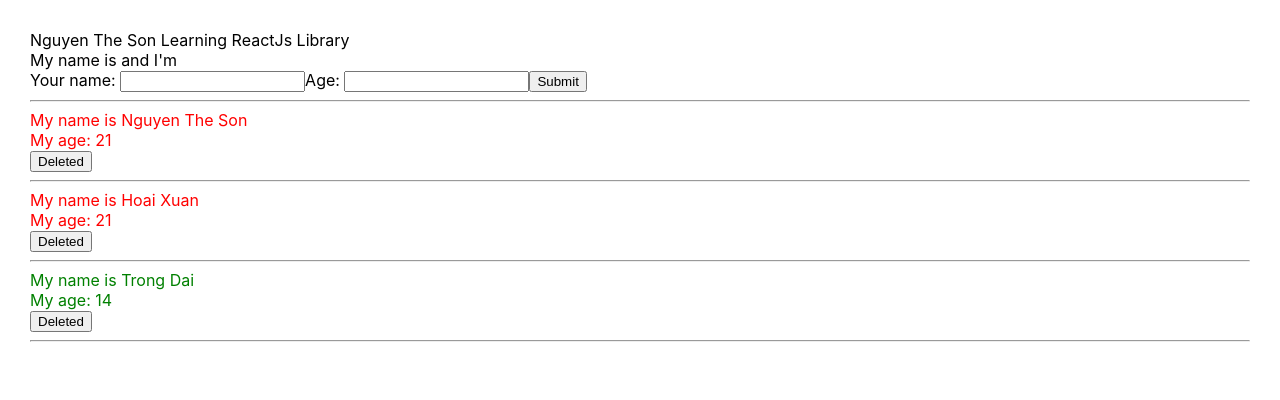
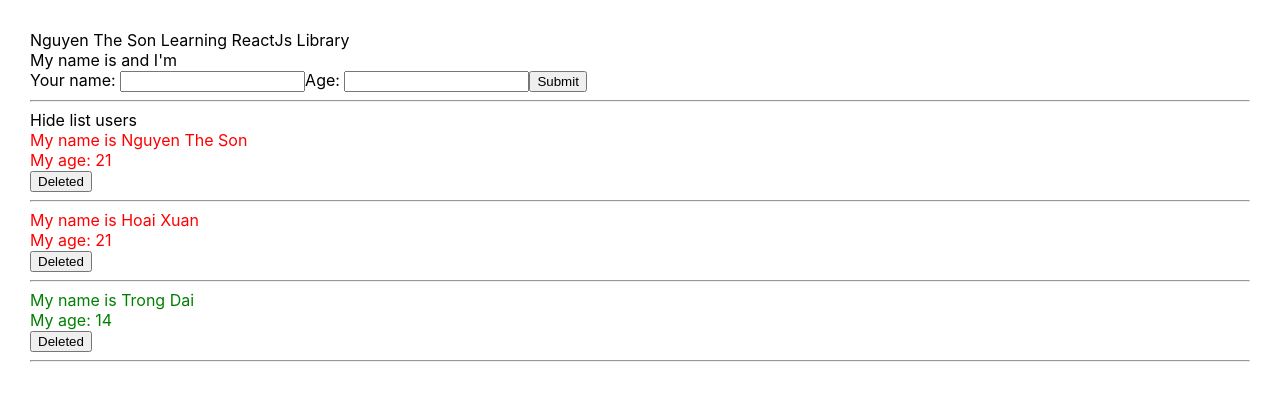
Before and after one commit to javaSonPro01/ReactJs-HoiDanIt, a React (Create React App) app: page / in a window 1280 px wide. Shown: the top 400 px of the page. Built offline with nearby package versions, Linux system fonts and the light colour scheme.

Commit message:
Function Componet

```diff
--- a/package.json
+++ b/package.json
@@ -6,9 +6,12 @@
     "@testing-library/jest-dom": "5.16.4",
     "@testing-library/react": "13.3.0",
     "@testing-library/user-event": "13.5.0",
+    "bootstrap": "5.2.0",
     "react": "18.2.0",
+    "react-bootstrap": "2.4.0",
     "react-dom": "18.2.0",
     "react-redux": "8.0.1",
+    "react-router-dom": "6.3.0",
     "react-scripts": "5.0.1",
     "redux": "4.2.0",
     "redux-devtools-extension": "2.13.9",
--- a/src/components/AddUserInfor.js
+++ b/src/components/AddUserInfor.js
@@ -1,50 +1,98 @@
-import React from "react";
+import React, { useState } from "react";
 
-class AddUserInfo extends React.Component {
+// class AddUserInfo extends React.Component {
 
-    state = {
-        name: '',
-        address: 'Ho Chi Minh City',
-        age: ''
+//     state = {
+//         name: '',
+//         address: 'Ho Chi Minh City',
+//         age: ''
+//     }
+//     handleInputName = (event) => {
+//         this.setState({ name: event.target.value })
+//     }
+//     handleInputAge = (event) => {
+//         this.setState({ age: event.target.value })
+//     }
+//     handleOnSubmit = (event) => {
+//         event.preventDefault()
+//         //goi ra props tu thang cha truyen xuong, xu li va tra ve cho thang cha
+//         this.props.handleAddNewUser({
+//             id: Math.floor((Math.random() * 100) + 1) + '-random',
+//             name: this.state.name,
+//             age: this.state.age
+//         })
+//     }
+//     render() {
+//         return (
+//             <>
+//                 My name is {this.state.name} and I'm {this.state.age}
+//                 <form onSubmit={(event) => { this.handleOnSubmit(event) }}>
+//                     <label>Your name: </label>
+//                     <input
+//                         type="text"
+//                         value={this.state.name}
+//                         onChange={(event) => { this.handleInputName(event) }}
+//                     />
+
+//                     <label>Age: </label>
+//                     <input
+//                         type="text"
+//                         value={this.state.age}
+//                         onChange={(event) => { this.handleInputAge(event) }}
+//                     />
+//                     <button>Submit</button>
+//                 </form>
+//             </>
+//         )
+//     }
+// }
+
+const AddUserInfo = (props) => {
+    const [name, setName] = useState("")
+    const [address, setAddress] = useState("Buon Me Thuot")
+    const [age, setAge] = useState("")
+
+
+    const handleInputName = (event) => {
+        setName(event.target.value)
     }
-    handleInputName = (event) => {
-        this.setState({ name: event.target.value })
+    const handleInputAge = (event) => {
+        setAge(event.target.value)
     }
-    handleInputAge = (event) => {
-        this.setState({ age: event.target.value })
-    }
-    handleOnSubmit = (event) => {
+    const handleOnSubmit = (event) => {
         event.preventDefault()
         //goi ra props tu thang cha truyen xuong, xu li va tra ve cho thang cha
-        this.props.handleAddNewUser({
+        props.handleAddNewUser({
             id: Math.floor((Math.random() * 100) + 1) + '-random',
-            name: this.state.name,
-            age: this.state.age
+            name: name,
+            age: age
         })
     }
-    render() {
+
+
+
+
     return (
         <>
-                My name is {this.state.name} and I'm {this.state.age}
-                <form onSubmit={(event) => { this.handleOnSubmit(event) }}>
+            My name is {name} and I'm {age}
+            <form onSubmit={(event) => { handleOnSubmit(event) }}>
                 <label>Your name: </label>
                 <input
                     type="text"
-                        value={this.state.name}
-                        onChange={(event) => { this.handleInputName(event) }}
+                    value={name}
+                    onChange={(event) => { handleInputName(event) }}
                 />
 
                 <label>Age: </label>
                 <input
                     type="text"
-                        value={this.state.age}
-                        onChange={(event) => { this.handleInputAge(event) }}
+                    value={age}
+                    onChange={(event) => { handleInputAge(event) }}
                 />
                 <button>Submit</button>
             </form>
         </>
     )
 }
-}
 
 export default AddUserInfo
--- a/src/components/DisplayInfor.js
+++ b/src/components/DisplayInfor.js
@@ -1,4 +1,4 @@
-import React from "react";
+import React, { useState } from "react";
 import "./DisplayInfor.scss"
 // class DisplayInfor extends React.Component {
 //     render() {
@@ -32,9 +32,16 @@
 
 const DisplayInfor = (props) => {
     const { listUsers } = props
+    const [isShowHideListUsers, setShowHideListUsers] = useState(true)
+    const handleShowHideListUsers = () => {
+        setShowHideListUsers(!isShowHideListUsers)
+    }
     return (
         <div className="display-infor-container">
-            {true &&
+            <div><span onClick={() => { handleShowHideListUsers() }}>
+                {isShowHideListUsers === true ? "Hide list users" : "Show list users"}
+            </span></div>
+            {isShowHideListUsers &&
                 <>
                     {
                         listUsers.map((user) => {
--- a/src/components/MyComponent.js
+++ b/src/components/MyComponent.js
@@ -1,14 +1,66 @@
 //class components
 // function components
 
-import React from "react";
+import React, { useState } from "react";
 import AddUserInfo from "./AddUserInfor";
 import DisplayInfor from "./DisplayInfor";
 
-class MyComponent extends React.Component {
+// class MyComponent extends React.Component {
 
-    state = {
-        listUsers: [
+//     state = {
+//         listUsers: [
+//             {
+//                 id: 1,
+//                 name: "Nguyen The Son",
+//                 age: 21
+//             },
+//             {
+//                 id: 2,
+//                 name: "Hoai Xuan",
+//                 age: 21
+//             },
+//             {
+//                 id: 3,
+//                 name: "Trong Dai",
+//                 age: 14
+//             },
+//         ]
+//     }
+//     //Xu li logic ben component cha- nhan data tu thang con gui ve
+//     handleAddNewUser = (user) => {
+//         this.setState({
+//             listUsers: [...this.state.listUsers, user]
+//         })
+//     }
+
+//     handleDeleteUser = (userId) => {
+//         let listUsersClone = [...this.state.listUsers]
+//         listUsersClone = listUsersClone.filter(user => user.id !== userId)
+//         this.setState({ listUsers: listUsersClone })
+//     }
+//     //JSX
+//     render() {
+
+//         return (
+//             <div className="container">
+//                 <AddUserInfo
+//                     //Truyen tham chieu
+//                     handleAddNewUser={this.handleAddNewUser}
+//                 />
+//                 <hr></hr>
+//                 <DisplayInfor
+//                     listUsers={this.state.listUsers}
+//                     handleDeleteUser={this.handleDeleteUser}
+//                 />
+//             </div>
+//         )
+//     }
+// }
+
+const MyComponent = (props) => {
+
+    const [listUsers, setListUsers] = useState(
+        [
             {
                 id: 1,
                 name: "Nguyen The Son",
@@ -25,36 +77,30 @@
                 age: 14
             },
         ]
-    }
-    //Xu li logic ben component cha- nhan data tu thang con gui ve
-    handleAddNewUser = (user) => {
-        this.setState({
-            listUsers: [...this.state.listUsers, user]
-        })
+    )
+
+    const handleAddNewUser = (user) => {
+        setListUsers([user, ...listUsers]);
     }
 
-    handleDeleteUser = (userId) => {
-        let listUsersClone = [...this.state.listUsers]
+    const handleDeleteUser = (userId) => {
+        let listUsersClone = [...listUsers]
         listUsersClone = listUsersClone.filter(user => user.id !== userId)
-        this.setState({ listUsers: listUsersClone })
+        setListUsers(listUsersClone)
     }
-    //JSX
-    render() {
-
     return (
         <div className="container">
             <AddUserInfo
                 //Truyen tham chieu
-                    handleAddNewUser={this.handleAddNewUser}
+                handleAddNewUser={handleAddNewUser}
             />
             <hr></hr>
             <DisplayInfor
-                    listUsers={this.state.listUsers}
-                    handleDeleteUser={this.handleDeleteUser}
+                listUsers={listUsers}
+                handleDeleteUser={handleDeleteUser}
             />
         </div>
     )
 }
-}
 
 export default MyComponent
```
Also changed, not shown: 1 other file (tests, documents, lock files or other folders). Lines whose indentation alone changed are shown as unchanged.
